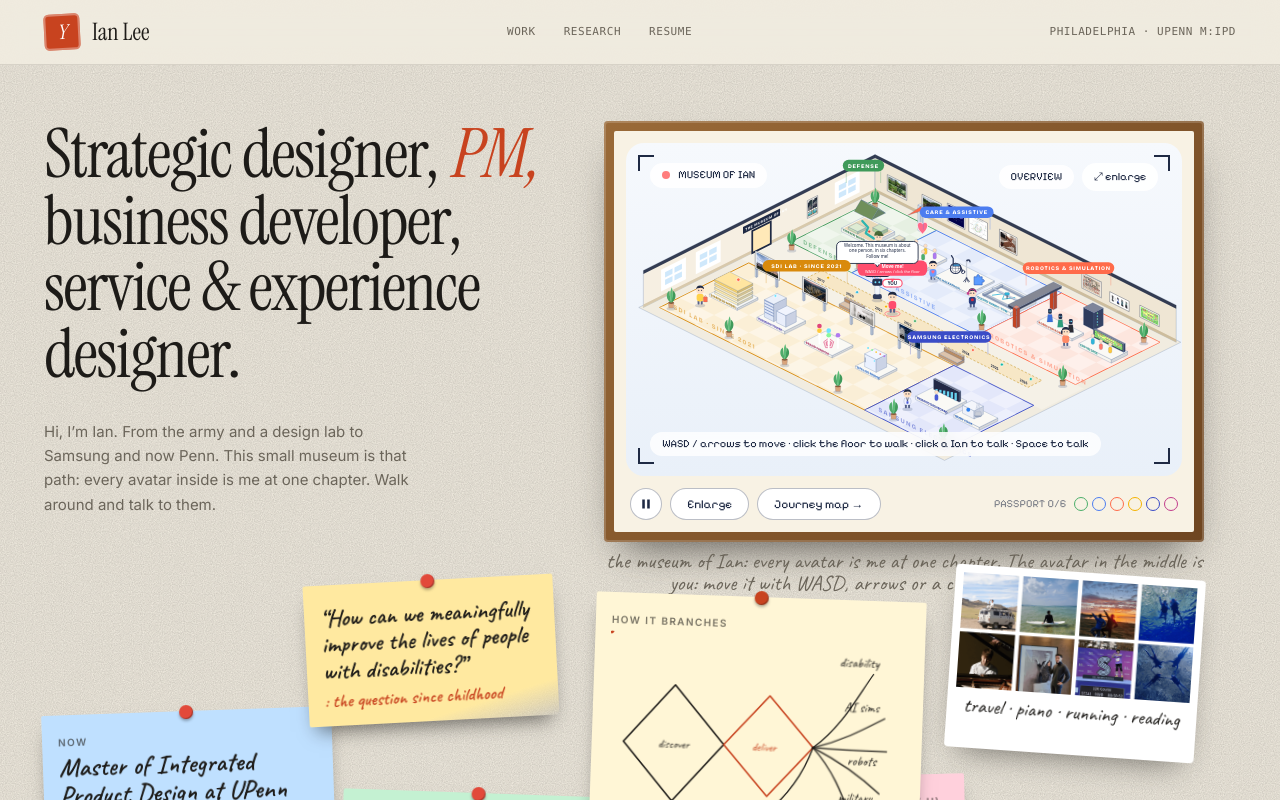
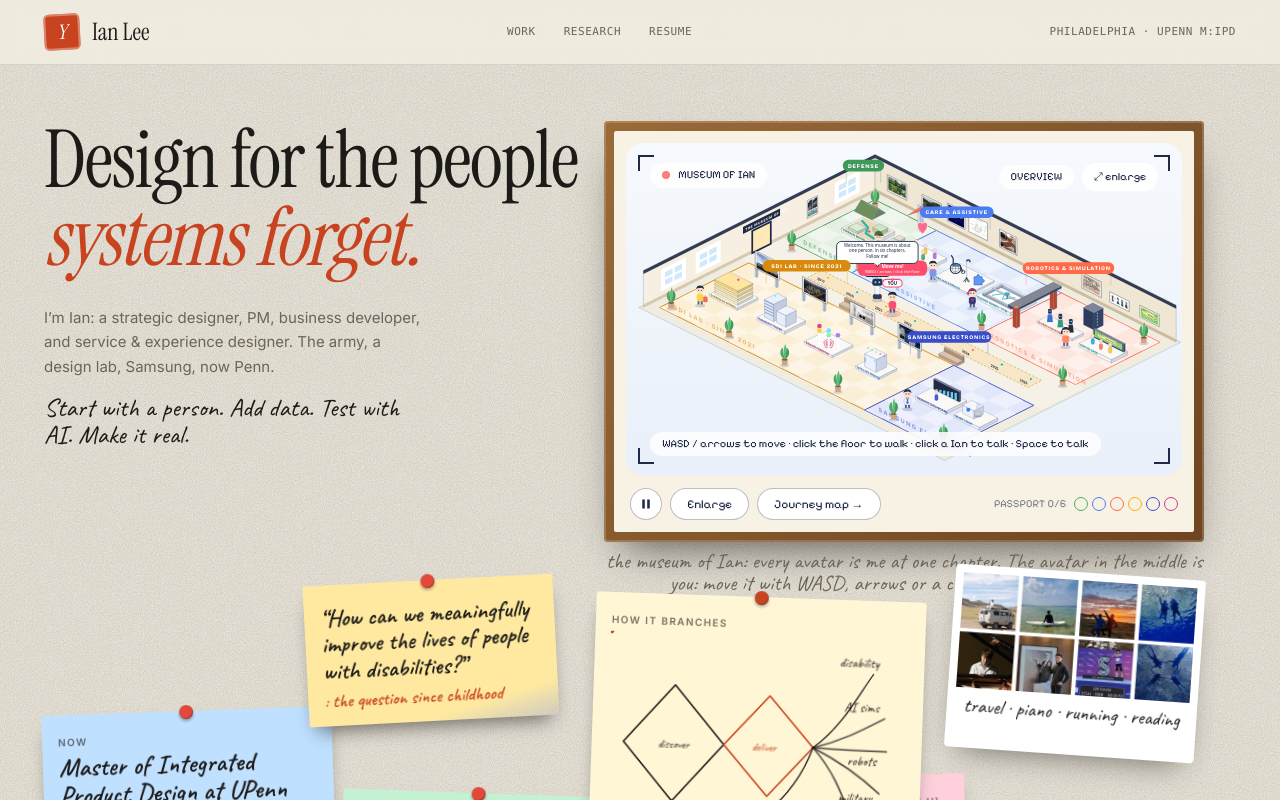
Before and after one commit to idealist-yun/portfolio-website, a Next.js app: page / in a window 1280 px wide. Built offline with nearby package versions, Linux system fonts and the light colour scheme.

Commit message:
Hero: declaration headline + roles line + method mantra

```diff
--- a/src/components/concept/MuseumHome.tsx
+++ b/src/components/concept/MuseumHome.tsx
@@ -172,11 +172,14 @@ export default function MuseumHome({ preview = false }: { preview?: boolean }) {
       <section className="mx-auto max-w-[1240px] px-6 pb-16 pt-10 sm:pt-14">
         <Stage>
         <div className="relative md:min-h-[820px]">
-          <h1 className="relative z-[5] max-w-[22ch] font-[family-name:var(--font-instrument)] text-[clamp(2.5rem,10vw,4rem)] leading-[0.98] tracking-[-0.02em] md:max-w-[560px] md:text-[68px]">
-            Strategic designer, <em style={{ color: RED }}>PM,</em> business developer, service &amp; experience designer.
+          <h1 className="relative z-[5] max-w-[22ch] font-[family-name:var(--font-instrument)] text-[clamp(2.5rem,10vw,4rem)] leading-[0.98] tracking-[-0.02em] md:max-w-[560px] md:text-[80px]">
+            Design for the people <em style={{ color: RED }}>systems forget.</em>
           </h1>
-          <p className="relative z-[5] mt-6 max-w-sm text-[15px] leading-relaxed md:mt-8" style={{ color: MUTED }}>
-            Hi, I&rsquo;m Ian. From the army and a design lab to Samsung and now Penn. This small museum is that path: every avatar inside is me at one chapter. Walk around and talk to them.
+          <p className="relative z-[5] mt-6 max-w-sm text-[15px] leading-relaxed md:mt-7" style={{ color: MUTED }}>
+            I&rsquo;m Ian: a strategic designer, PM, business developer, and service &amp; experience designer. The army, a design lab, Samsung, now Penn.
+          </p>
+          <p className="relative z-[5] mt-4 max-w-sm font-[family-name:var(--font-hand)] text-[1.6rem] leading-[1.05]" style={{ color: INK }}>
+            Start with a person. Add data. Test with AI. Make it real.
           </p>
 
           <div className="mt-10 grid gap-5 sm:grid-cols-2 md:mt-0 md:block">
```
